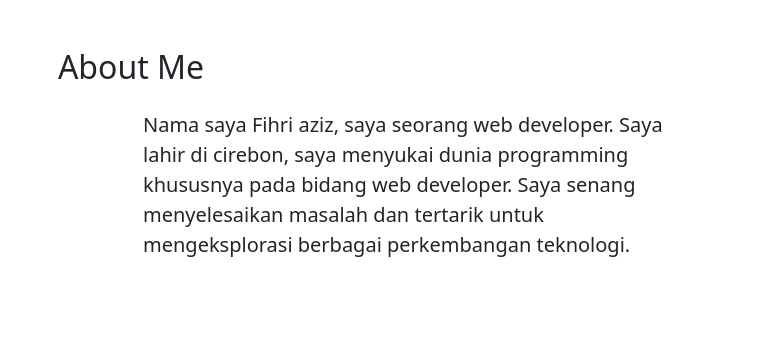
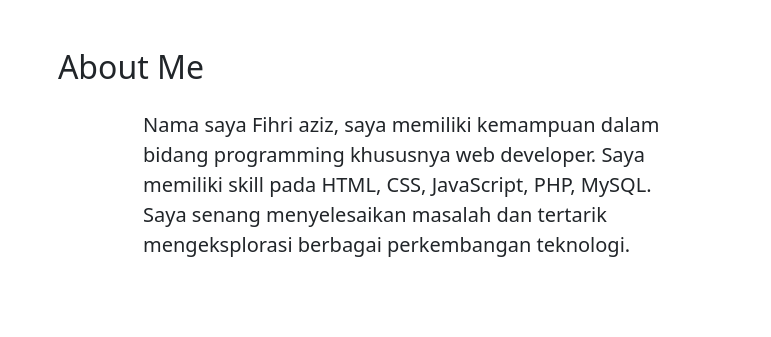
Before and after one commit to fihri/fihriaziz.github.io, a plain HTML site: page index.html in a window 1280 px wide. Shown: the part 764-1101 px from the top of the page, 509-1280 px from the left. Drawn offline with nearby package versions, Linux system fonts and the light colour scheme; a script that the page names is missing.

Commit message:
modifikasi about

```diff
--- a/index.html
+++ b/index.html
@@ -98,10 +98,11 @@
           </div>
           <div class="col">
             <p class="text-start line">
-              Nama saya Fihri aziz, saya seorang web developer. Saya lahir di
-              cirebon, saya menyukai dunia programming khususnya pada bidang web
-              developer. Saya senang menyelesaikan masalah dan tertarik untuk
-              mengeksplorasi berbagai perkembangan teknologi.
+              Nama saya Fihri aziz, saya memiliki kemampuan dalam bidang
+              programming khususnya web developer. Saya memiliki skill pada
+              HTML, CSS, JavaScript, PHP, MySQL. Saya senang menyelesaikan
+              masalah dan tertarik mengeksplorasi berbagai perkembangan
+              teknologi.
             </p>
           </div>
         </div>
```
